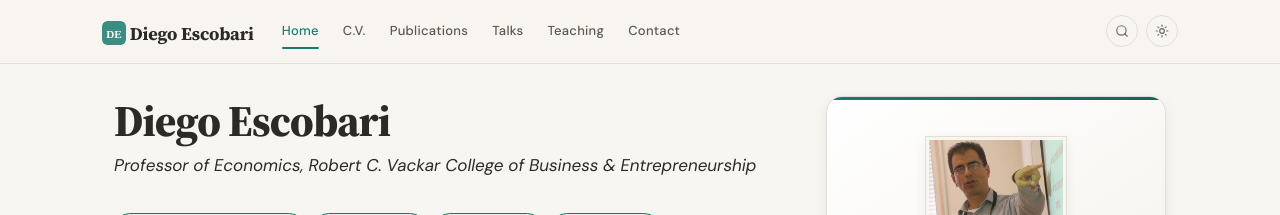
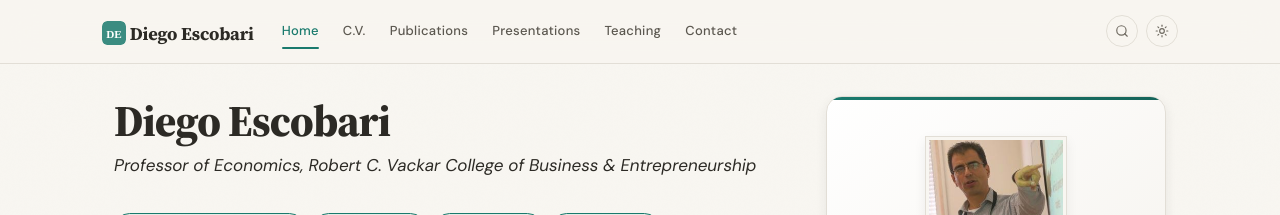
Before and after one commit to diegoescobari/diegoescobari.github.io, a Jekyll site: the page built from _pages/home.md, in a window 1280 px wide. Shown: the top 215 px of the page. Built offline with Jekyll 4.4.1, drawn with Linux system fonts in a browser that asks for light colours.

Commit message:
_config.yml

```diff
--- a/_config.yml
+++ b/_config.yml
@@ -50,7 +50,7 @@ nav_pages:
   - name: cv
     label: C.V.
   - name: publications
-  - name: talks
+  - name: presentations
 #  - name: template
 #  - name: software
 #  - name: team
```
